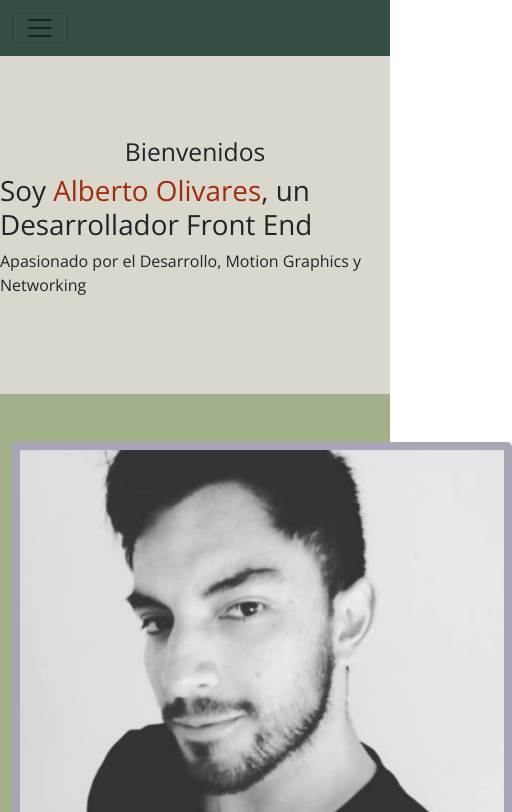
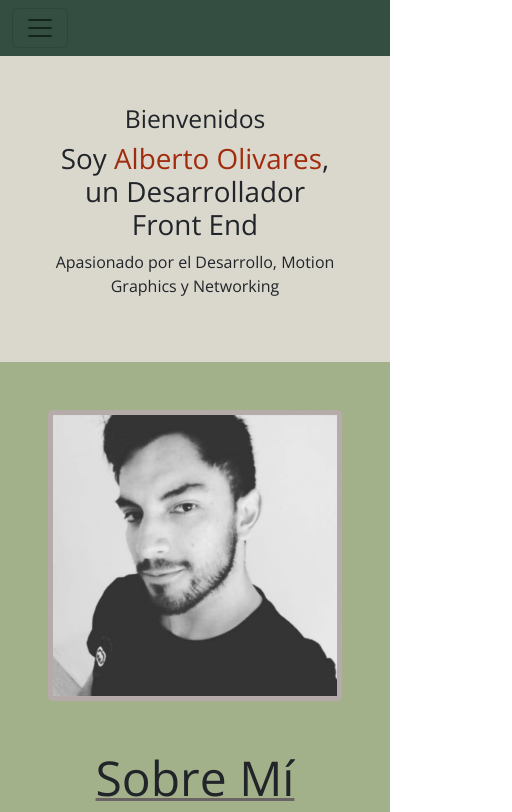
Before and after one commit to AlbertoOlivaresC/Portafolio-etapa1-DL, a plain HTML site: page index.html in a window 390 px wide. Shown: the top 812 px of the page, 512 px wide, since content can reach past the window. Drawn offline with nearby package versions, Linux system fonts and the light colour scheme.

Commit message:
le di responsividad a sección sobre mi e inicio

```diff
--- a/assets/CSS/style.css
+++ b/assets/CSS/style.css
@@ -13,19 +13,7 @@
 }
 
 .inicio{
-    width: 100%;
-    height: 40vh;
     background-color: #DAD7CD;
-    display: flex;
-    align-items: center;
-    justify-content: center;
-}
-
-.contenido-inicio{
-    display: flex;
-    flex-direction: column;
-    align-items: center;
-    justify-content: center;
 }
 
 .contenido-inicio span{
@@ -33,35 +21,24 @@
 }
 
 /*SOBRE MI*/
-.h2-sobremi{
-    font-weight: bolder;
-    font-size: 3rem;
-    text-decoration: underline rgb(106, 100, 100);
-    text-decoration-thickness: 3px;
-}
-.sobremi2{
-    width: 100%;
-    height: 65vh;
-    background-color: #A3B18A;
+.background{
+    background-color: #A3B18A;;
 }
 #img-cv{
-    width: 500px;
-    height: 500px;
-    /*margin-right: 2rem;*/
+    border: solid rgb(182, 171, 171) 5px;
     border-radius: 5px;
-    border: solid 0.5rem rgb(170, 166, 184);
 }
-.h2-sobremi2{
-    font-weight: bolder;
+.h2-sobremi{
     font-size: 3rem;
     text-decoration: underline rgb(106, 100, 100);
     text-decoration-thickness: 3px;
 }
 
+/*PORTAFOLIO*/
 .h2-portafolio{
     font-size: 3rem;
     font-weight: 900;
-    color: black;
+    color: rgb(161, 43, 13);
 }
 
 .bg-footer{
@@ -70,11 +47,12 @@
     height: 10vh;
 }
 
-.container img{
+.img-cartas{
     width: 100%;
     height: 250px;
 }
 
+/*CONTACTO*/
 #btn-contactame{
     font-size: 2rem;
     background-color: #677e42 !important;
--- a/index.html
+++ b/index.html
@@ -42,27 +42,27 @@
 
     <main>
         <!--Inicio-->
-        <section id="inicio-wp" class="inicio">
-            <div class="contenedor">
-                <div class="contenido-inicio ">
-                    <h2>Bienvenidos</h2>
-                    <h1>Soy <span>Alberto Olivares</span>, un Desarrollador Front End</h1>
-                    <p>Apasionado por el Desarrollo, Motion Graphics y Networking</p>
+        <section class="inicio">
+            <div class="container text-center p-5">
+                <div class="contenido-inicio">
+                    <h2 class="align-self-center">Bienvenidos</h2>
+                    <h1 class="align-self-center">Soy <span>Alberto Olivares</span>, un Desarrollador Front End</h1>
+                    <p class="align-self-center">Apasionado por el Desarrollo, Motion Graphics y Networking</p>
                 </div>
             </div>
         </section>
 
         <!--Sobre Mi-->
         <section id="sobremi-wp" class="sobremi2">
-            <div>
+            <div class="background">
                 <div class="container">
-                    <div class="row row-gap-4">
-                        <div class="col-12 col-lg-6 mt-5">
-                            <img id="img-cv" src="assets/imgs/Foto-cv.jpeg" alt="img-cv">
+                    <div class="row">
+                        <div class="col-12 col-lg-6 align-self-center p-5">
+                            <img id="img-cv" class="img-fluid" src="assets/imgs/Foto-cv.jpeg" alt="">
                         </div>
-                        <div class="col-12 col-lg-6 mt-5">
-                            <h2 class="d-flex justify-content-center h2-sobremi2 sobrepaso">Sobre Mí</h2>
-                            <p class="d-flex justify-content-center p-sobremi2 sobrepaso">Mi nombre es Alberto Olivares, desde pequeño sentí un gran interés por la tecnología y lo entretenido que podía ser, por lo que me pasé la gran parte de mi infancia y adolecencia jugando videojuegos en consolas y computadoras, además de aprender como usar el computador más allá del Office. Este interés me permitió tener un genuino interés por la computación y como funciona. Interés que continua al día de hoy al querer afrontar más desafíos como aprender más de networking, cloud computing y desarrollo web.</p>
+                        <div class="col-12 col-lg-6 align-self-center">
+                            <h2 class="text-center h2-sobremi">Sobre Mí</h2>
+                            <p>Mi nombre es Alberto Olivares, desde pequeño sentí un gran interés por la tecnología y lo entretenido que podía ser, por lo que me pasé la gran parte de mi infancia y adolecencia jugando videojuegos en consolas y computadoras, además de aprender como usar el computador más allá del Office. Este interés me permitió tener un genuino interés por la computación y como funciona. Interés que continua al día de hoy al querer afrontar más desafíos como aprender más de networking, cloud computing y desarrollo web.</p>
                             <h3><strong>Formación Académica</strong></h3>
                             <ul>
                                 <li><strong>Desarrollador Front End</strong> - Desafío Latam 2022 - 2023</li>
@@ -88,7 +88,7 @@
             <div class="row row-gap-8">
                 <div class="col-12 col-md-6 col-lg-4 mb-5">
                     <div class="card">
-                        <img src="assets/imgs/desafio1-cv.png" class="card-img-top" alt="desafio1-img">
+                        <img src="assets/imgs/desafio1-cv.png" class="card-img-top img-cartas" alt="desafio1-img">
                         <div class="card-body">
                             <h5 class="card-title">Desafío 1</h5>
                             <p class="card-text">Mi Curriculum Vitae en HTML - DL</p>
@@ -98,7 +98,7 @@
                 </div>
                 <div class="col-12 col-md-6 col-lg-4 mb-5">
                     <div class="card">
-                        <img src="assets/imgs/desafio2.png" class="card-img-top" alt="desafio2-img">
+                        <img src="assets/imgs/desafio2.png" class="card-img-top img-cartas" alt="desafio2-img">
                         <div class="card-body">
                             <h5 class="card-title">Desafío 2</h5>
                             <p class="card-text">Construyendo un Landing Page - DL</p>
@@ -108,7 +108,7 @@
                 </div>
                 <div class="col-12 col-md-6 col-lg-4 mb-5">
                     <div class="card">
-                        <img src="assets/imgs/desafio3.png" class="card-img-top" alt="desafio3-img">
+                        <img src="assets/imgs/desafio3.png" class="card-img-top img-cartas" alt="desafio3-img">
                         <div class="card-body">
                             <h5 class="card-title">Desafío 3</h5>
                             <p class="card-text">Iguana Page - DL</p>
@@ -118,7 +118,7 @@
                 </div>
                 <div class="col-12 col-md-6 col-lg-4 mb-5">
                     <div class="card">
-                        <img src="assets/imgs/desafio4-cuppon.png" class="card-img-top" alt="desafio4-img">
+                        <img src="assets/imgs/desafio4-cuppon.png" class="card-img-top img-cartas" alt="desafio4-img">
                         <div class="card-body">
                             <h5 class="card-title">Desafío 4</h5>
                             <p class="card-text">Cupón con Boostrap - DL</p>
@@ -128,7 +128,7 @@
                 </div>
                 <div class="col-12 col-md-6 col-lg-4 mb-5">
                     <div class="card">
-                        <img src="assets/imgs/desafio5.png" class="card-img-top" alt="desafio4-img">
+                        <img src="assets/imgs/desafio5.png" class="card-img-top img-cartas" alt="desafio4-img">
                         <div class="card-body">
                             <h5 class="card-title">Desafío 5</h5>
                             <p class="card-text">Github: clonar fdsw - DL</p>
@@ -138,7 +138,7 @@
                 </div>
                 <div class="col-12 col-md-6 col-lg-4 mb-5">
                     <div class="card">
-                        <img src="assets/imgs/desafio6.png" class="card-img-top" alt="desafio4-img">
+                        <img src="assets/imgs/desafio6.png" class="card-img-top img-cartas" alt="desafio4-img">
                         <div class="card-body">
                             <h5 class="card-title">Desafío 6</h5>
                             <p class="card-text">Portafolio de proyectos - DL</p>
```
